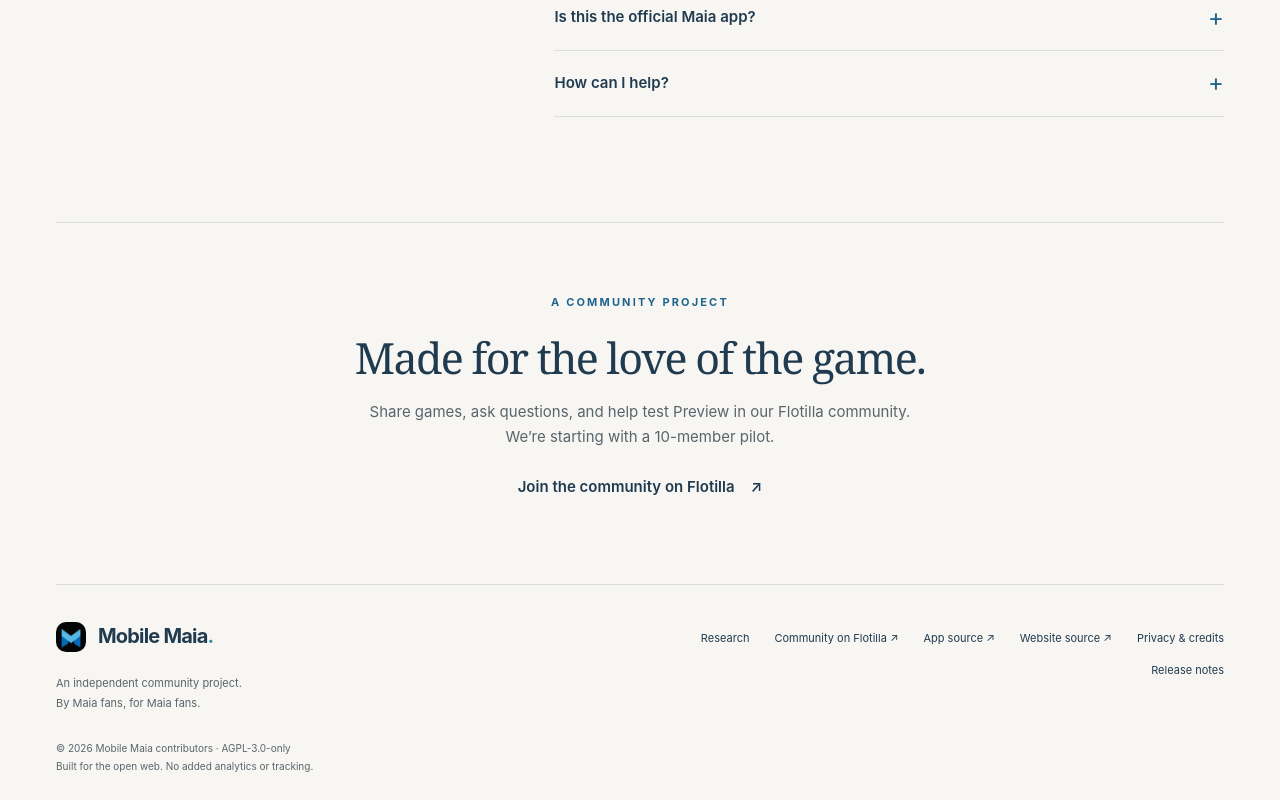
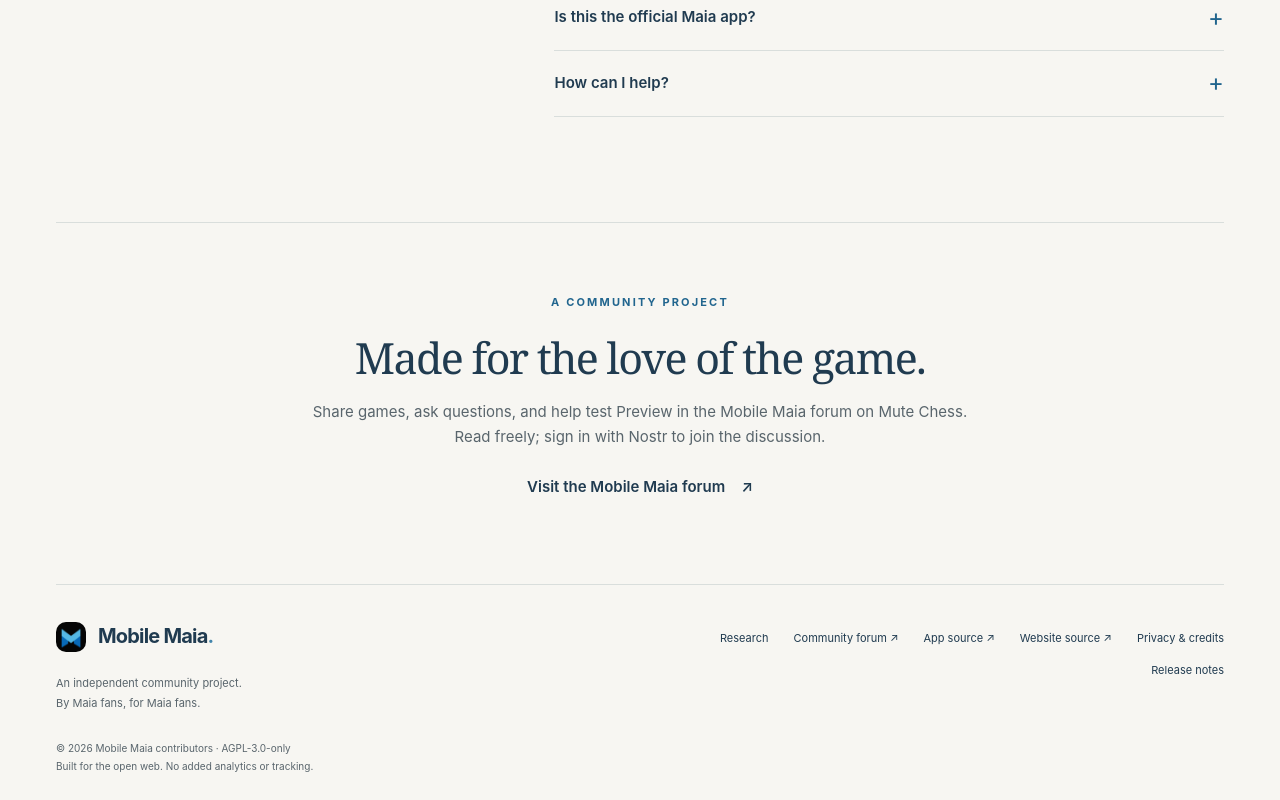
Before and after one commit to Dash1971/mobilemaia.org, a plain HTML site: page site/index.html in a window 1280 px wide. Shown: the part 4343-5143 px from the top of the page. Drawn offline with Linux system fonts and the light colour scheme.

Commit message:
docs: move community links to the Mute Chess forum (#4)

```diff
--- a/site/index.html
+++ b/site/index.html
@@ -137,11 +137,11 @@
     <section class="closing container" id="community" aria-labelledby="closing-title">
       <p class="eyebrow">A COMMUNITY PROJECT</p>
       <h2 id="closing-title">Made for the love of the game.</h2>
-      <p>Share games, ask questions, and help test Preview in our Flotilla community.<br>We’re starting with a 10-member pilot.</p>
-      <a class="text-link" href="https://app.flotilla.social/join?r=mobilemaia.spaces.flotilla.social&amp;c=slusagresp6">Join the community on Flotilla <span aria-hidden="true">↗</span></a>
+      <p>Share games, ask questions, and help test Preview in the Mobile Maia forum on Mute Chess.<br>Read freely; sign in with Nostr to join the discussion.</p>
+      <a class="text-link" href="https://mutechess.org/forum/mobile-maia">Visit the Mobile Maia forum <span aria-hidden="true">↗</span></a>
     </section>
   </main>
-  <footer class="container site-footer"><div><a class="brand" href="./"><img src="assets/icon.png" alt="" width="30" height="30"><span>Mobile Maia<span class="brand-dot">.</span></span></a><p>An independent community project.<br>By Maia fans, for Maia fans.</p></div><div class="footer-links"><a href="research/">Research</a><a href="https://app.flotilla.social/join?r=mobilemaia.spaces.flotilla.social&amp;c=slusagresp6">Community on Flotilla <span aria-hidden="true">↗</span></a><a href="https://github.com/Dash1971/maia-chess-android">App source <span aria-hidden="true">↗</span></a><a href="https://github.com/Dash1971/mobilemaia.org">Website source <span aria-hidden="true">↗</span></a><a href="about.html">Privacy &amp; credits</a><a href="https://github.com/Dash1971/maia-chess-android/releases">Release notes</a></div><p class="footer-small">© 2026 Mobile Maia contributors · AGPL-3.0-only<br>Built for the open web. No added analytics or tracking.</p></footer>
+  <footer class="container site-footer"><div><a class="brand" href="./"><img src="assets/icon.png" alt="" width="30" height="30"><span>Mobile Maia<span class="brand-dot">.</span></span></a><p>An independent community project.<br>By Maia fans, for Maia fans.</p></div><div class="footer-links"><a href="research/">Research</a><a href="https://mutechess.org/forum/mobile-maia">Community forum <span aria-hidden="true">↗</span></a><a href="https://github.com/Dash1971/maia-chess-android">App source <span aria-hidden="true">↗</span></a><a href="https://github.com/Dash1971/mobilemaia.org">Website source <span aria-hidden="true">↗</span></a><a href="about.html">Privacy &amp; credits</a><a href="https://github.com/Dash1971/maia-chess-android/releases">Release notes</a></div><p class="footer-small">© 2026 Mobile Maia contributors · AGPL-3.0-only<br>Built for the open web. No added analytics or tracking.</p></footer>
   <dialog class="image-dialog" id="image-dialog" aria-label="Enlarged app screenshot"><button type="button" class="dialog-close" aria-label="Close enlarged screenshot">Close <span aria-hidden="true">×</span></button><img src="assets/analysis.png" alt=""></dialog>
 </body>
 </html>
```
Also changed, not shown: 1 other file.
